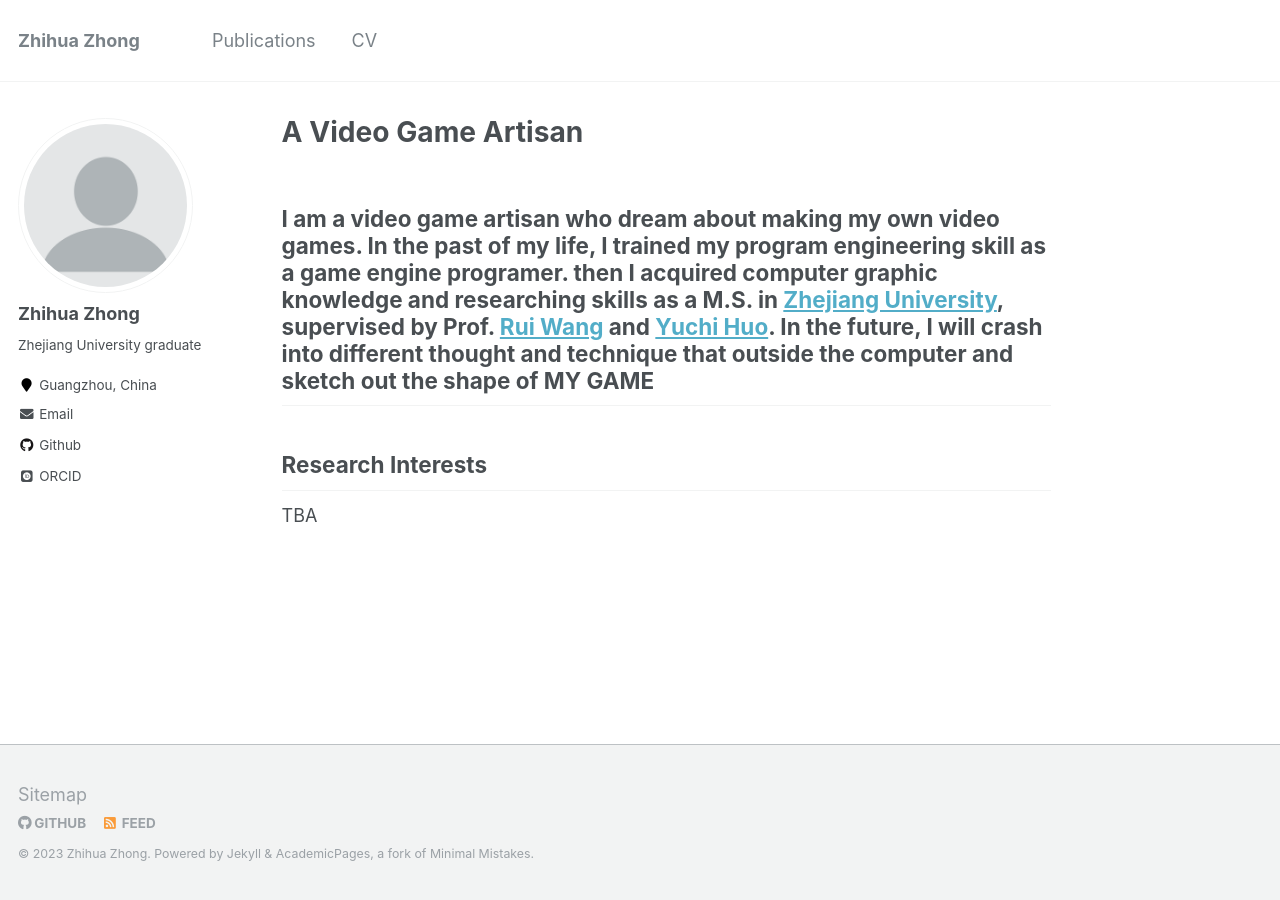
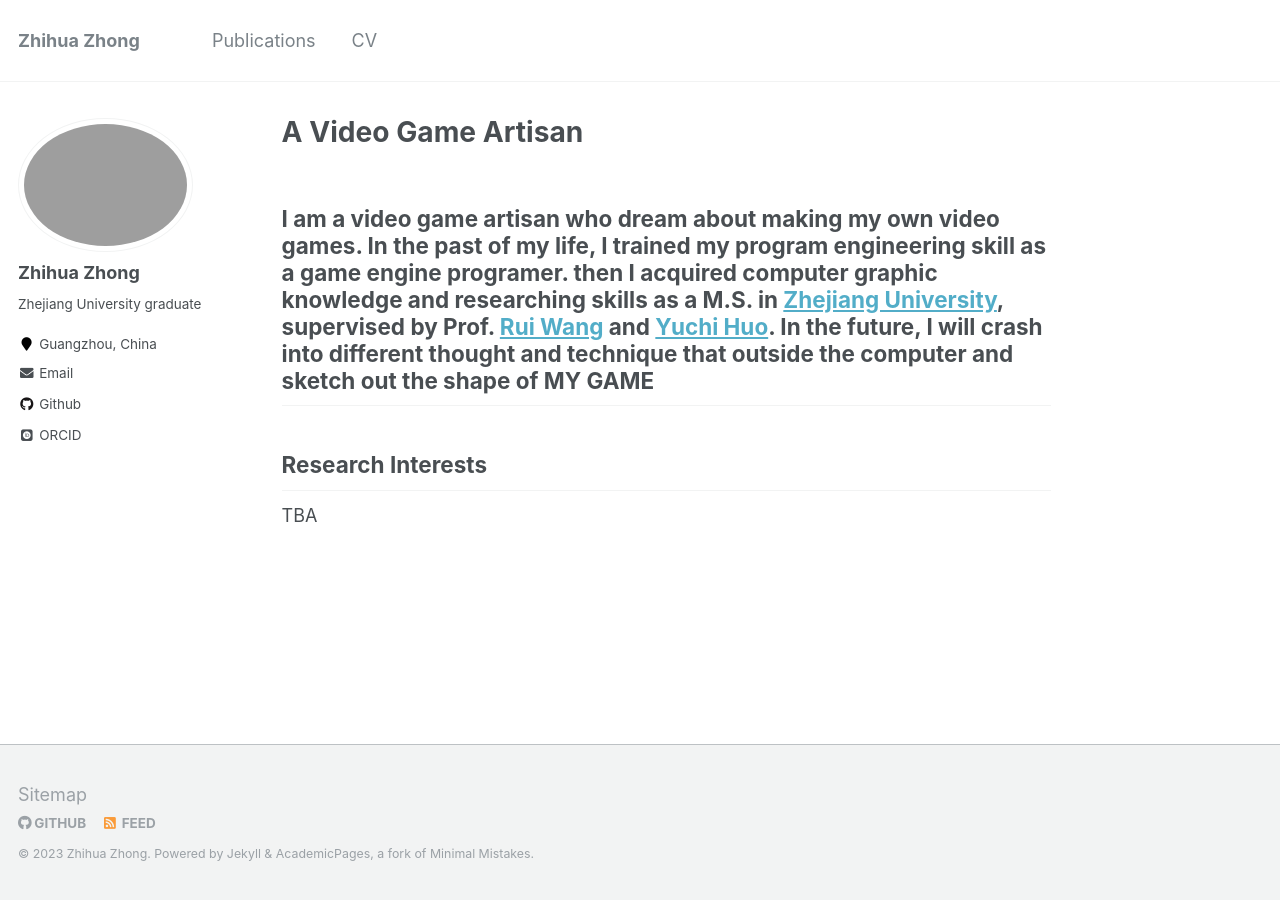
Before and after one commit to Isaac-Paradox/Isaac-Paradox.github.io, a Jekyll site: the page built from _pages/about.md, in a window 1280 px wide. Built offline with Jekyll 4.4.1, drawn with Linux system fonts in a browser that asks for light colours; some web fonts are replaced.

Commit message:
update avatar

```diff
--- a/_config.yml
+++ b/_config.yml
@@ -81,7 +81,7 @@ analytics:
 # Site Author
 author:
   name             : "Zhihua Zhong"
-  avatar           : "profile.png"
+  avatar           : "20230313172112_401A6615.JPG"
   bio              : "Zhejiang University graduate"
   location         : "Guangzhou, China"
   employer         :
```
Also changed, not shown: 1 other file.
